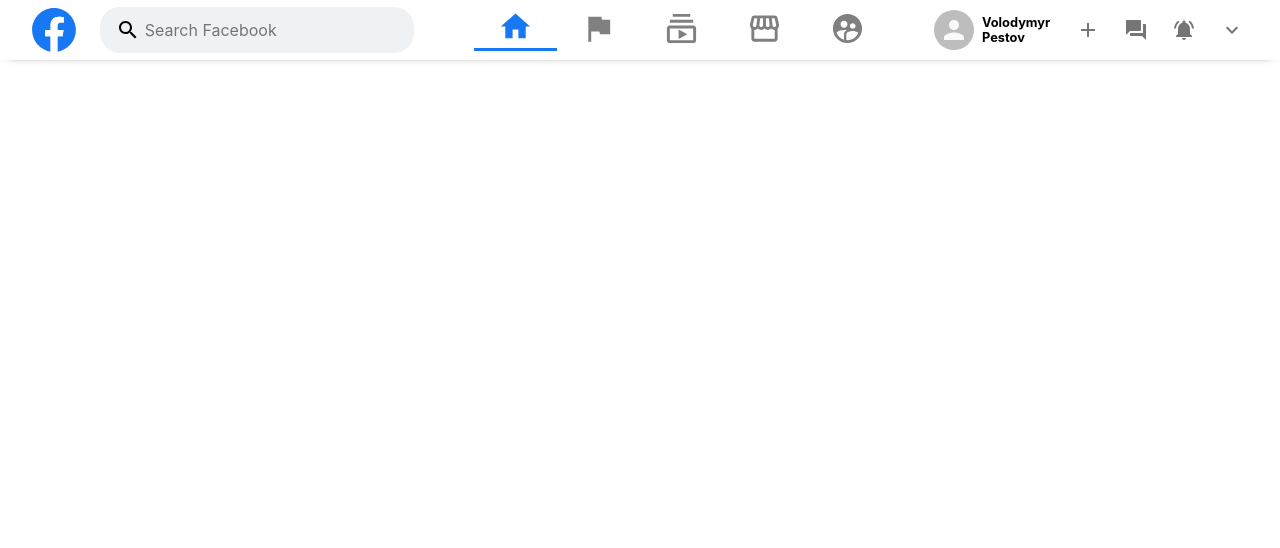
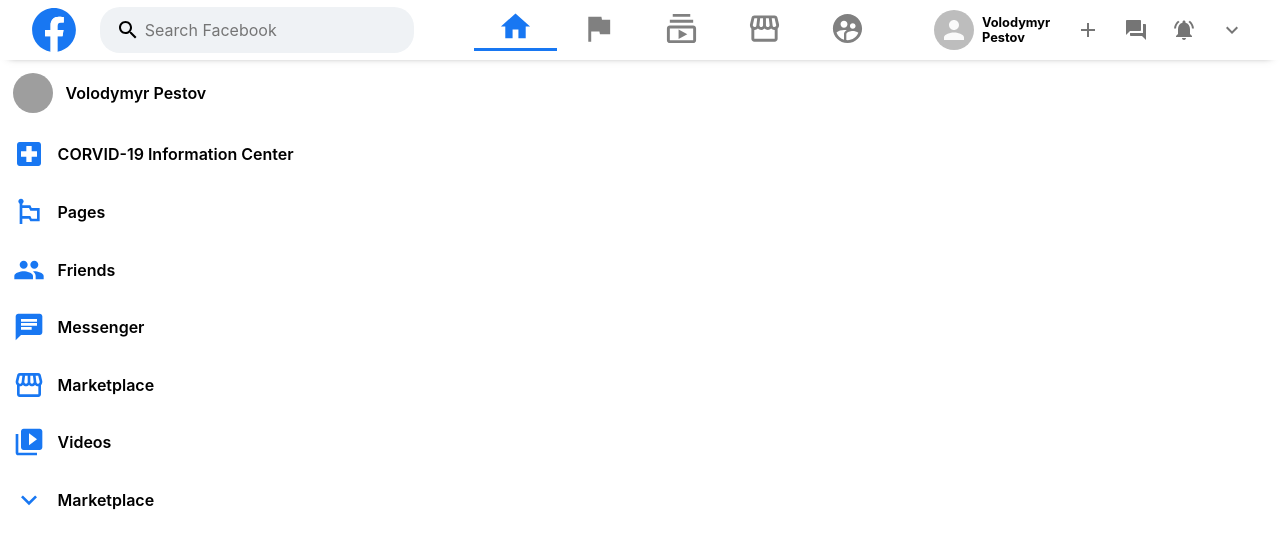
Before and after one commit to nakryt/facebook, a React (Create React App) app: page / in a window 1280 px wide. Shown: the top 548 px of the page. Built offline with nearby package versions, Linux system fonts and the light colour scheme; grey boxes are pictures that could not be loaded.

Commit message:
sidebar main markup & styles

```diff
--- a/src/App.tsx
+++ b/src/App.tsx
@@ -1,11 +1,13 @@
 import React from "react";
 import "./App.scss";
 import { Header } from "./components/Header/Header";
+import { Body } from "./components/Body/Body";
 
 function App() {
   return (
     <div className="app">
       <Header />
+      <Body />
     </div>
   );
 }
--- /dev/null
+++ b/src/components/Body/Body.scss
@@ -0,0 +1,2 @@
+.body {
+}
--- /dev/null
+++ b/src/components/Body/Body.tsx
@@ -0,0 +1,20 @@
+import React from "react";
+import "./Body.scss";
+
+import { Sidebar } from "../Sidebar/Sidebar";
+import Feed from "../Feed/Feed";
+
+export const Body = () => {
+  return (
+    <div className="body">
+      <Sidebar
+        user={{
+          displayName: "Volodymyr Pestov",
+          photoURL:
+            "https://lh3.googleusercontent.com/-_6GoIKqeOYQ/X-n5KAcyCPI/AAAAAAAAAY8/_yKHMyE6QV82N1ybLEUpIBvSuhjtWietgCMICGAYYCw/s83-c/51034660.jpeg",
+        }}
+      />
+      <Feed />
+    </div>
+  );
+};
--- /dev/null
+++ b/src/components/Feed/Feed.scss
@@ -0,0 +1,2 @@
+.feed {
+}
--- /dev/null
+++ b/src/components/Feed/Feed.tsx
@@ -0,0 +1,13 @@
+import React from "react";
+import "./Feed.scss";
+import StoryReel from "../StoryReel/StoryReel";
+
+const Feed = () => {
+  return (
+    <div className="feed">
+      <StoryReel />
+    </div>
+  );
+};
+
+export default Feed;
--- /dev/null
+++ b/src/components/Sidebar/Sidebar.scss
@@ -0,0 +1,2 @@
+.sidebar {
+}
--- /dev/null
+++ b/src/components/Sidebar/Sidebar.tsx
@@ -0,0 +1,33 @@
+import React, { FC } from "react";
+import "./Sidebar.scss";
+
+import {
+  LocalHospital,
+  EmojiFlags,
+  People,
+  Chat,
+  Storefront,
+  VideoLibrary,
+  ExpandMoreOutlined,
+} from "@material-ui/icons";
+
+import SidebarRow from "./SidebarRow/SidebarRow";
+
+interface Props {
+  user: any;
+}
+
+export const Sidebar: FC<Props> = ({ user }) => {
+  return (
+    <div className="sidebar">
+      <SidebarRow src={user.photoURL} title={user.displayName} />
+      <SidebarRow title="CORVID-19 Information Center" Icon={LocalHospital} />
+      <SidebarRow title="Pages" Icon={EmojiFlags} />
+      <SidebarRow title="Friends" Icon={People} />
+      <SidebarRow title="Messenger" Icon={Chat} />
+      <SidebarRow title="Marketplace" Icon={Storefront} />
+      <SidebarRow title="Videos" Icon={VideoLibrary} />
+      <SidebarRow title="Marketplace" Icon={ExpandMoreOutlined} />
+    </div>
+  );
+};
--- /dev/null
+++ b/src/components/Sidebar/SidebarRow/SidebarRow.scss
@@ -0,0 +1,27 @@
+@import "src/style/color";
+
+.sidebarRow {
+  display: flex;
+  align-items: center;
+  padding: 0.8rem;
+  cursor: pointer;
+
+  &:hover {
+    background-color: lightgray;
+    border-radius: 0.8rem;
+  }
+
+  h4 {
+    margin-left: 0.8rem;
+    font-weight: 600;
+  }
+
+  .MuiSvgIcon-root {
+    font-size: xx-large;
+    color: $main;
+  }
+
+  .MuiAvatar-fallback {
+    color: gray;
+  }
+}
--- /dev/null
+++ b/src/components/Sidebar/SidebarRow/SidebarRow.tsx
@@ -0,0 +1,21 @@
+import React, { FC } from "react";
+import "./SidebarRow.scss";
+import { Avatar } from "@material-ui/core";
+
+interface Props {
+  title: string;
+  src?: string;
+  Icon?: FC;
+}
+
+const SidebarRow: FC<Props> = ({ title, src, Icon }) => {
+  return (
+    <div className="sidebarRow">
+      {src && <Avatar src={src} />}
+      {Icon && <Icon />}
+      <h4>{title}</h4>
+    </div>
+  );
+};
+
+export default SidebarRow;
--- /dev/null
+++ b/src/components/StoryReel/StoryReel.scss
@@ -0,0 +1,2 @@
+.storyReel {
+}
--- /dev/null
+++ b/src/components/StoryReel/StoryReel.tsx
@@ -0,0 +1,8 @@
+import React from "react";
+import "./StoryReel.scss";
+
+const StoryReel = () => {
+  return <div className="storyReel"></div>;
+};
+
+export default StoryReel;
```
